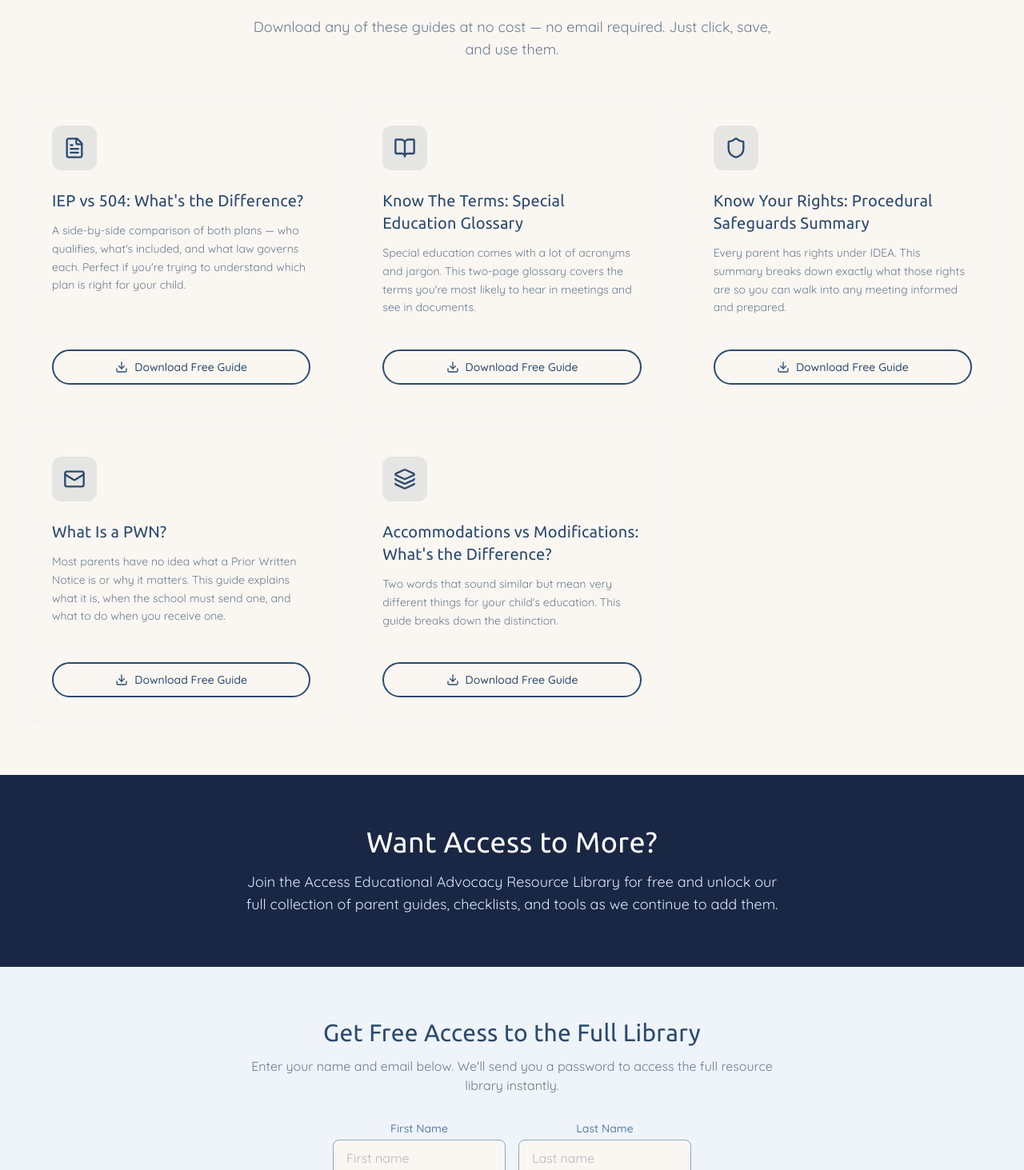
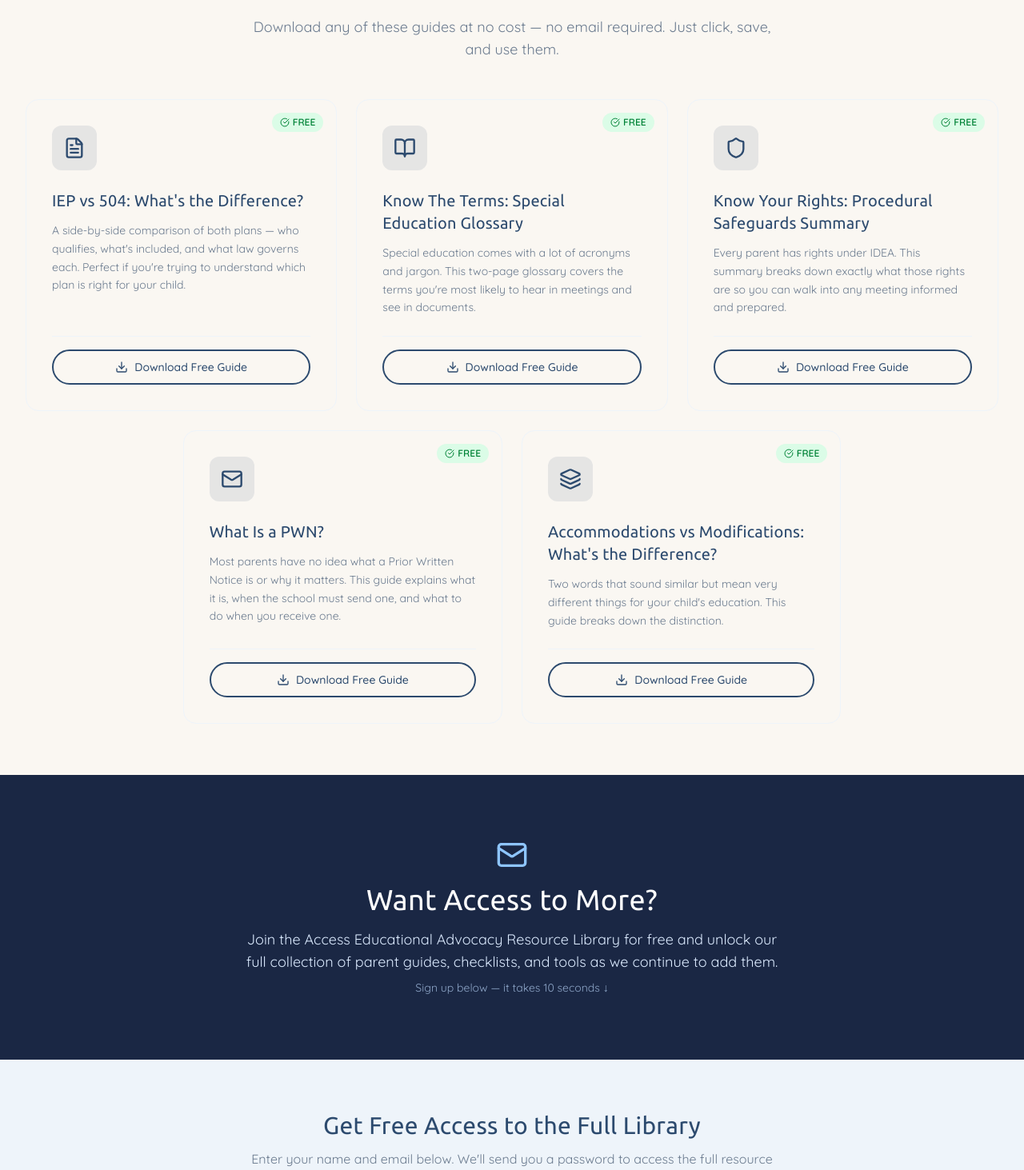
Before and after one commit to LukeL99/kl-advocacy, a React (Vite) app: page /resources in a window 1280 px wide. Shown: the part 487-1950 px from the top of the page at 80% size. Built offline with nearby package versions, Linux system fonts and the light colour scheme.

Commit message:
Center bottom 2 cards, add FREE badges, make gated section more distinct

```diff
--- a/src/pages/ResourceLibrary.jsx
+++ b/src/pages/ResourceLibrary.jsx
@@ -201,12 +201,44 @@ export default function ResourceLibrary() {
           subtitle="Download any of these guides at no cost — no email required. Just click, save, and use them."
         />
 
-        <div className="grid md:grid-cols-2 lg:grid-cols-3 gap-6">
-          {resources.map((resource) => (
+        {/* Top row — 3 cards */}
+        <div className="grid md:grid-cols-2 lg:grid-cols-3 gap-6 mb-6">
+          {resources.slice(0, 3).map((resource) => (
             <div
               key={resource.filename}
-              className="bg-bg-primary rounded-2xl p-8 border border-border-muted hover:shadow-lg transition-shadow flex flex-col"
+              className="bg-bg-primary rounded-2xl p-8 border border-border-muted hover:shadow-lg transition-shadow flex flex-col relative"
             >
+              <span className="absolute top-4 right-4 inline-flex items-center gap-1 px-2.5 py-1 bg-green-100 text-green-700 text-xs font-semibold rounded-full">
+                <CheckCircle className="w-3 h-3" /> FREE
+              </span>
+              <div className="w-14 h-14 bg-primary/10 rounded-xl flex items-center justify-center mb-6">
+                <resource.icon className="w-7 h-7 text-primary" />
+              </div>
+              <h3 className="font-heading text-xl text-text-primary mb-3">{resource.title}</h3>
+              <p className="text-text-muted text-sm mb-6 leading-relaxed flex-grow">{resource.description}</p>
+              <div className="pt-4 border-t border-border-muted">
+                <Button
+                  href={`/resources/${resource.filename}.pdf`}
+                  variant="outline"
+                  className="w-full"
+                >
+                  <Download className="w-4 h-4" />
+                  Download Free Guide
+                </Button>
+              </div>
+            </div>
+          ))}
+        </div>
+        {/* Bottom row — 2 cards, centered */}
+        <div className="grid md:grid-cols-2 gap-6 max-w-[calc(66.666%+0.75rem)] mx-auto">
+          {resources.slice(3).map((resource) => (
+            <div
+              key={resource.filename}
+              className="bg-bg-primary rounded-2xl p-8 border border-border-muted hover:shadow-lg transition-shadow flex flex-col relative"
+            >
+              <span className="absolute top-4 right-4 inline-flex items-center gap-1 px-2.5 py-1 bg-green-100 text-green-700 text-xs font-semibold rounded-full">
+                <CheckCircle className="w-3 h-3" /> FREE
+              </span>
               <div className="w-14 h-14 bg-primary/10 rounded-xl flex items-center justify-center mb-6">
                 <resource.icon className="w-7 h-7 text-primary" />
               </div>
@@ -228,12 +260,14 @@ export default function ResourceLibrary() {
       </Section>
 
       {/* Want Access to More — dark divider */}
-      <section className="py-10 md:py-16 bg-[#1a2744]">
+      <section className="py-12 md:py-20 bg-[#1a2744]">
         <div className="max-w-7xl mx-auto px-4 sm:px-6 lg:px-8 text-center">
+          <Mail className="w-10 h-10 text-blue-300 mx-auto mb-4" />
           <h2 className="font-heading text-3xl md:text-4xl text-white mb-4">Want Access to More?</h2>
-          <p className="text-blue-100 text-lg max-w-2xl mx-auto">
+          <p className="text-blue-100 text-lg max-w-2xl mx-auto mb-2">
             Join the Access Educational Advocacy Resource Library for free and unlock our full collection of parent guides, checklists, and tools as we continue to add them.
           </p>
+          <p className="text-blue-200/70 text-sm">Sign up below — it takes 10 seconds ↓</p>
         </div>
       </section>
 
```
